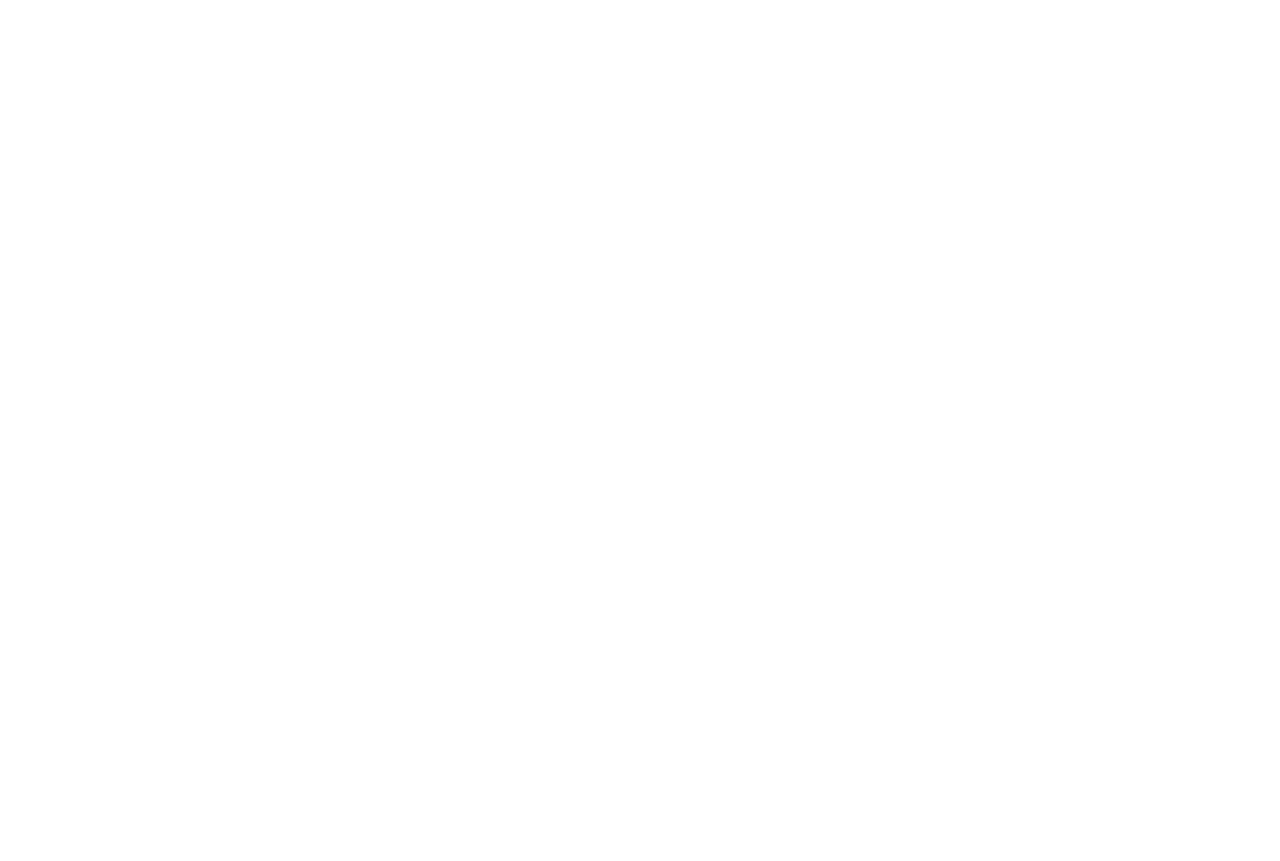
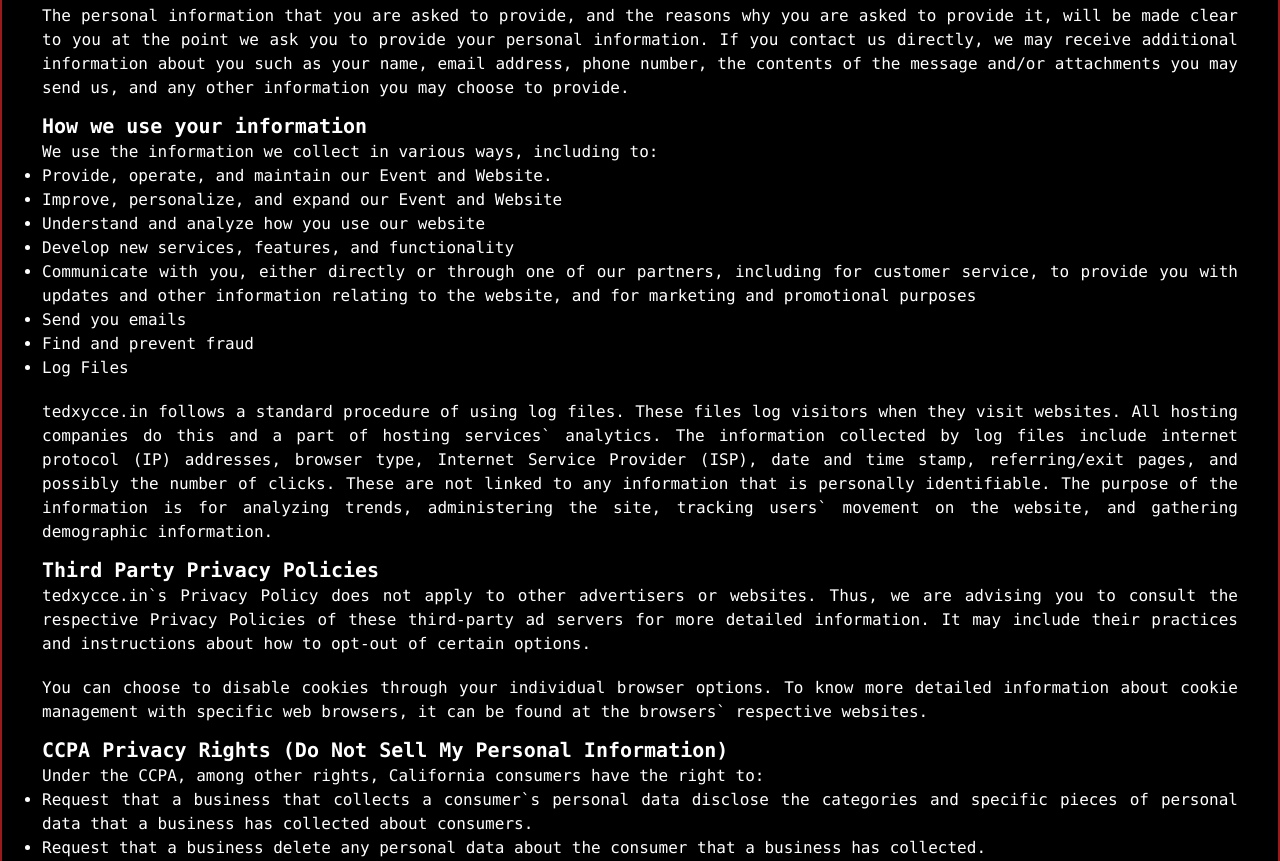
Before and after one commit to TEDxYCCE/tedxycce2022, a Next.js app: page /privacy in a window 1280 px wide. Before the commit this address had no page. Shown: the part 436-1297 px from the top of the page. Before the commit the page ends 800 px from the top, so only its background shows below. Built offline with nearby package versions, Linux system fonts and the light colour scheme; a small style sheet from the web is missing.

Commit message:
added privacy policy

```diff
--- /dev/null
+++ b/components/paraHeading.tsx
@@ -0,0 +1,5 @@
+const ParaHeading = ({ children }: { children: React.ReactNode }) => {
+  return <div className="mt-3 text-xl font-semibold">{children}</div>;
+};
+
+export default ParaHeading;
--- /dev/null
+++ b/components/privacyPolicy.tsx
@@ -0,0 +1,163 @@
+import ParaHeading from "./paraHeading";
+
+const Thanks = () => (
+  <div className="container p-10 mx-auto text-center text-white border-2 border-red-800 ">
+    <h1 className="mb-5 text-2xl font-medium">Privacy Policy</h1>
+    <div className="font-mono text-justify">
+      &nbsp;&nbsp;&nbsp;&nbsp;&nbsp;&nbsp; At tedxycce.in, accessible from
+      www.tedxycce.in, one of our main priorities is the privacy of our
+      visitors. This Privacy Policy document contains types of information that
+      is collected and recorded by tedxycce.in and how we use it. If you have
+      additional questions or require more information about our Privacy Policy,
+      do not hesitate to contact us. This Privacy Policy applies only to our
+      online activities and is valid for visitors to our website with regards to
+      the information that they shared and/or collect in tedxycce.in. This
+      policy is not applicable to any information collected offline or via
+      channels other than this website.
+      <br />
+      <ParaHeading>Consent</ParaHeading>
+      <p>
+        By using our website, you hereby consent to our Privacy Policy and agree
+        to its terms.
+      </p>
+      <ParaHeading>Information we collect</ParaHeading>
+      <p>
+        The personal information that you are asked to provide, and the reasons
+        why you are asked to provide it, will be made clear to you at the point
+        we ask you to provide your personal information. If you contact us
+        directly, we may receive additional information about you such as your
+        name, email address, phone number, the contents of the message and/or
+        attachments you may send us, and any other information you may choose to
+        provide.
+      </p>
+      <ParaHeading>How we use your information</ParaHeading>
+      <p>
+        We use the information we collect in various ways, including to:
+        <ul className="list-disc">
+          <li>Provide, operate, and maintain our Event and Website.</li>
+          <li>Improve, personalize, and expand our Event and Website</li>
+          <li>Understand and analyze how you use our website</li>
+          <li>Develop new services, features, and functionality</li>
+          <li>
+            Communicate with you, either directly or through one of our
+            partners, including for customer service, to provide you with
+            updates and other information relating to the website, and for
+            marketing and promotional purposes
+          </li>
+          <li>Send you emails</li>
+          <li>Find and prevent fraud </li>
+          <li>Log Files</li>
+        </ul>
+      </p>
+      <p className="mt-5">
+        tedxycce.in follows a standard procedure of using log files. These files
+        log visitors when they visit websites. All hosting companies do this and
+        a part of hosting services` analytics. The information collected by log
+        files include internet protocol (IP) addresses, browser type, Internet
+        Service Provider (ISP), date and time stamp, referring/exit pages, and
+        possibly the number of clicks. These are not linked to any information
+        that is personally identifiable. The purpose of the information is for
+        analyzing trends, administering the site, tracking users` movement on
+        the website, and gathering demographic information.
+      </p>
+      <ParaHeading>Third Party Privacy Policies</ParaHeading>
+      <p>
+        tedxycce.in`s Privacy Policy does not apply to other advertisers or
+        websites. Thus, we are advising you to consult the respective Privacy
+        Policies of these third-party ad servers for more detailed information.
+        It may include their practices and instructions about how to opt-out of
+        certain options.
+      </p>
+      <p className="mt-5">
+        You can choose to disable cookies through your individual browser
+        options. To know more detailed information about cookie management with
+        specific web browsers, it can be found at the browsers` respective
+        websites.
+      </p>
+      <ParaHeading>
+        CCPA Privacy Rights (Do Not Sell My Personal Information)
+      </ParaHeading>
+      <p>
+        Under the CCPA, among other rights, California consumers have the right
+        to:
+        <ul className="list-disc">
+          <li>
+            Request that a business that collects a consumer`s personal data
+            disclose the categories and specific pieces of personal data that a
+            business has collected about consumers.
+          </li>
+          <li>
+            Request that a business delete any personal data about the consumer
+            that a business has collected.
+          </li>
+          <li>
+            Request that a business that sells a consumer`s personal data, not
+            sell the consumer`s personal data.
+          </li>
+          <li>
+            If you make a request, we have one month to respond to you. If you
+            would like to exercise any of these rights, please contact us.
+          </li>
+        </ul>
+      </p>
+      <ParaHeading>GDPR Data Protection Rights</ParaHeading>
+      <p>
+        We would like to make sure you are fully aware of all of your data
+        protection rights. Every user is entitled to the following:
+        <ul className="list-disc">
+          <li>
+            <em>The right to access –</em>
+            You have the right to request copies of your personal data. We may
+            charge you a small fee for this service.
+          </li>
+          <li>
+            <em>The right to rectification –</em>
+            You have the right to request that we correct any information you
+            believe is inaccurate. You also have the right to request that we
+            complete the information you believe is incomplete.
+          </li>
+          <li>
+            <em>The right to erasure –</em>
+            You have the right to request that we erase your personal data,
+            under certain conditions.
+          </li>
+          <li>
+            <em>The right to restrict processing –</em>
+            You have the right to request that we restrict the processing of
+            your personal data, under certain conditions.
+          </li>
+          <li>
+            <em>The right to object to processing –</em>
+            You have the right to object to our processing of your personal
+            data, under certain conditions.{" "}
+          </li>
+          <li>
+            <em>The right to data portability –</em>
+            You have the right to request that we transfer the data that we have
+            collected to another organization, or directly to you, under certain
+            conditions. If you make a request, we have one month to respond to
+            you.
+          </li>
+        </ul>
+        <div className="my-5">
+          If you would like to exercise any of these rights, please contact us.
+        </div>
+      </p>
+      <p>
+        <ParaHeading>Children`s Information</ParaHeading>
+        Another part of our priority is adding protection for children while
+        using the internet. We encourage parents and guardians to observe,
+        participate in, and/or monitor and guide their online activity.
+      </p>
+      <p className="mt-5">
+        tedxycce.in does not knowingly collect any Personal Identifiable
+        Information from children under the age of 13. If you think that your
+        child provided this kind of information on our website, we strongly
+        encourage you to contact us immediately and we will do our best efforts
+        to promptly remove such information from our records.
+      </p>
+    </div>
+  </div>
+);
+
+export default Thanks;
--- /dev/null
+++ b/pages/privacy.tsx
@@ -0,0 +1,23 @@
+import type { NextPage } from "next";
+import Head from "next/head";
+import Footer from "../components/footer";
+import Header from "../components/header";
+import PrivacyPolicy from "../components/privacyPolicy";
+
+// TODO: compress all images
+const Home: NextPage = () => {
+  return (
+    <div className="flex flex-col min-h-screen bg-black">
+      <Head>
+        <title>TEDxYCCE 2022 | Speakers</title>
+      </Head>
+      <Header />
+      <main className="flex-1">
+        <PrivacyPolicy />
+      </main>
+      <Footer />
+    </div>
+  );
+};
+
+export default Home;
```
